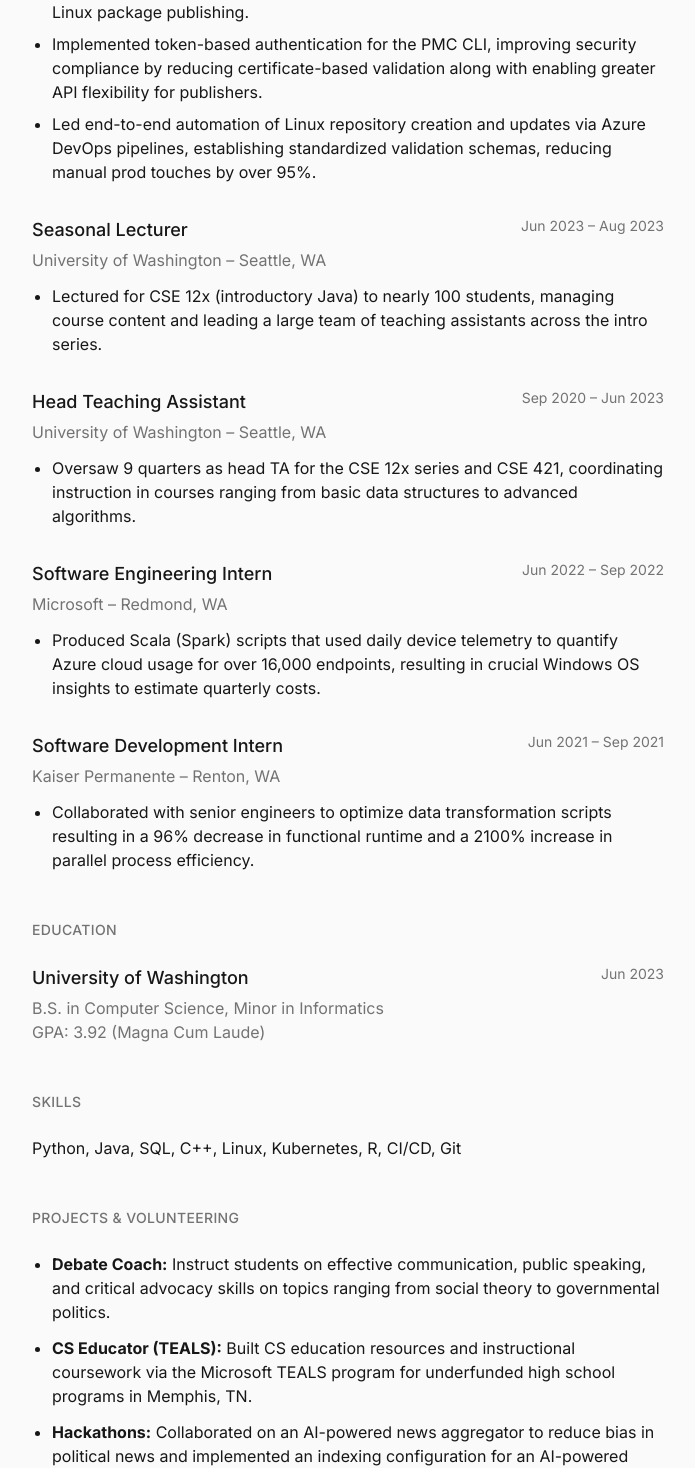
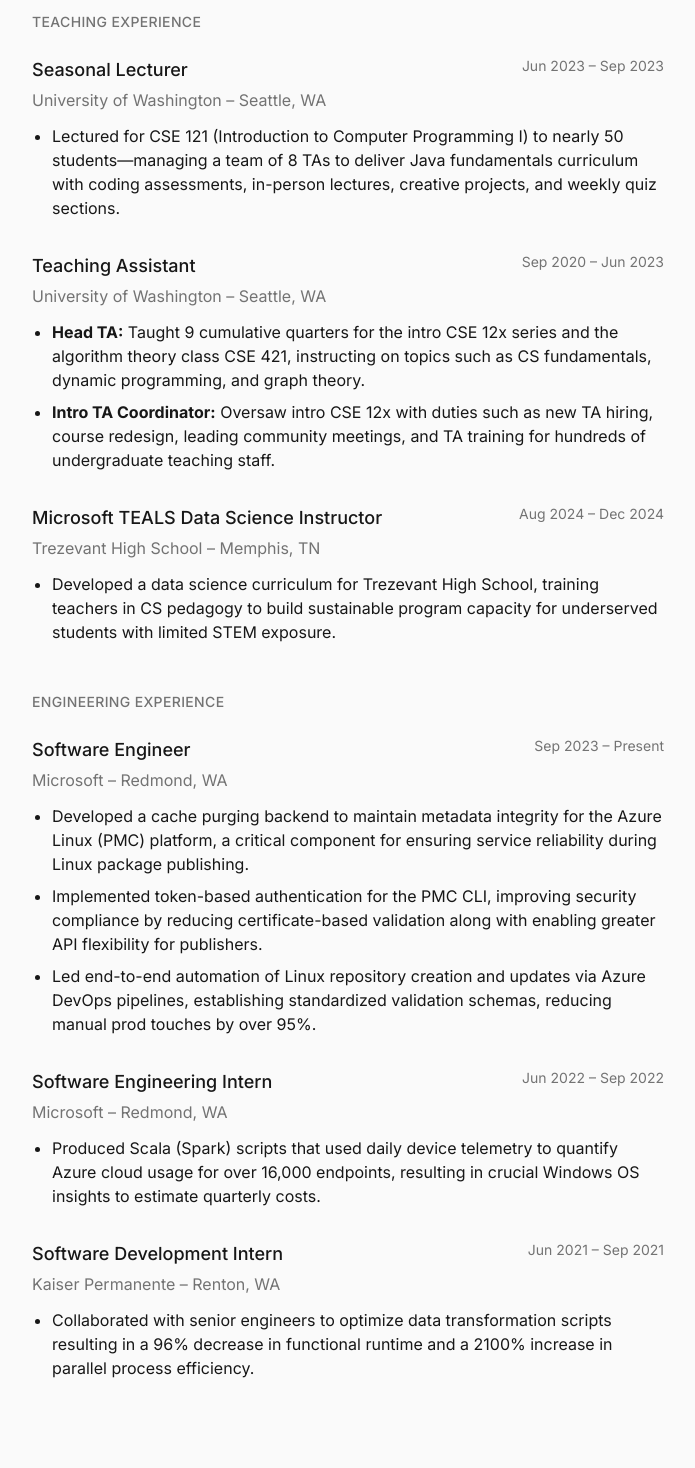
Before and after one commit to dokikaikai/tech-blog, a Next.js app: page /resume in a window 1280 px wide. Shown: the part 388-1856 px from the top of the page, without its empty margins (292-987 px from the left). Built offline with nearby package versions, Linux system fonts and the light colour scheme.

Commit message:
Update resume page structure

```diff
--- a/app/resume/page.tsx
+++ b/app/resume/page.tsx
@@ -20,9 +20,64 @@ export default function ResumePage() {
       </div>
 
       <div className="space-y-12">
-        {/* Experience */}
+        {/* Education */}
         <section>
-          <h2 className="text-sm font-medium text-muted uppercase tracking-wide mb-6">Experience</h2>
+          <h2 className="text-sm font-medium text-muted uppercase tracking-wide mb-6">Education</h2>
+
+          <div>
+            <div className="flex justify-between items-start mb-1">
+              <h3 className="text-lg font-medium text-foreground">University of Washington</h3>
+              <span className="text-sm text-muted">Jun 2023</span>
+            </div>
+            <p className="text-muted">B.S. in Computer Science, Minor in Informatics</p>
+            <p className="text-muted">GPA: 3.92 (Magna Cum Laude)</p>
+          </div>
+        </section>
+
+        {/* Teaching Experience */}
+        <section>
+          <h2 className="text-sm font-medium text-muted uppercase tracking-wide mb-6">Teaching Experience</h2>
+
+          <div className="space-y-8">
+            <div>
+              <div className="flex justify-between items-start mb-1">
+                <h3 className="text-lg font-medium text-foreground">Seasonal Lecturer</h3>
+                <span className="text-sm text-muted">Jun 2023 – Sep 2023</span>
+              </div>
+              <p className="text-muted mb-3">University of Washington – Seattle, WA</p>
+              <ul className="list-disc pl-5 space-y-2 text-foreground">
+                <li>Lectured for CSE 121 (Introduction to Computer Programming I) to nearly 50 students—managing a team of 8 TAs to deliver Java fundamentals curriculum with coding assessments, in-person lectures, creative projects, and weekly quiz sections.</li>
+              </ul>
+            </div>
+
+            <div>
+              <div className="flex justify-between items-start mb-1">
+                <h3 className="text-lg font-medium text-foreground">Teaching Assistant</h3>
+                <span className="text-sm text-muted">Sep 2020 – Jun 2023</span>
+              </div>
+              <p className="text-muted mb-3">University of Washington – Seattle, WA</p>
+              <ul className="list-disc pl-5 space-y-2 text-foreground">
+                <li><strong>Head TA:</strong> Taught 9 cumulative quarters for the intro CSE 12x series and the algorithm theory class CSE 421, instructing on topics such as CS fundamentals, dynamic programming, and graph theory.</li>
+                <li><strong>Intro TA Coordinator:</strong> Oversaw intro CSE 12x with duties such as new TA hiring, course redesign, leading community meetings, and TA training for hundreds of undergraduate teaching staff.</li>
+              </ul>
+            </div>
+
+            <div>
+              <div className="flex justify-between items-start mb-1">
+                <h3 className="text-lg font-medium text-foreground">Microsoft TEALS Data Science Instructor</h3>
+                <span className="text-sm text-muted">Aug 2024 – Dec 2024</span>
+              </div>
+              <p className="text-muted mb-3">Trezevant High School – Memphis, TN</p>
+              <ul className="list-disc pl-5 space-y-2 text-foreground">
+                <li>Developed a data science curriculum for Trezevant High School, training teachers in CS pedagogy to build sustainable program capacity for underserved students with limited STEM exposure.</li>
+              </ul>
+            </div>
+          </div>
+        </section>
+
+        {/* Engineering Experience */}
+        <section>
+          <h2 className="text-sm font-medium text-muted uppercase tracking-wide mb-6">Engineering Experience</h2>
 
           <div className="space-y-8">
             <div>
@@ -35,28 +90,6 @@ export default function ResumePage() {
                 <li>Developed a cache purging backend to maintain metadata integrity for the Azure Linux (PMC) platform, a critical component for ensuring service reliability during Linux package publishing.</li>
                 <li>Implemented token-based authentication for the PMC CLI, improving security compliance by reducing certificate-based validation along with enabling greater API flexibility for publishers.</li>
                 <li>Led end-to-end automation of Linux repository creation and updates via Azure DevOps pipelines, establishing standardized validation schemas, reducing manual prod touches by over 95%.</li>
-              </ul>
-            </div>
-
-            <div>
-              <div className="flex justify-between items-start mb-1">
-                <h3 className="text-lg font-medium text-foreground">Seasonal Lecturer</h3>
-                <span className="text-sm text-muted">Jun 2023 – Aug 2023</span>
-              </div>
-              <p className="text-muted mb-3">University of Washington – Seattle, WA</p>
-              <ul className="list-disc pl-5 space-y-2 text-foreground">
-                <li>Lectured for CSE 12x (introductory Java) to nearly 100 students, managing course content and leading a large team of teaching assistants across the intro series.</li>
-              </ul>
-            </div>
-
-            <div>
-              <div className="flex justify-between items-start mb-1">
-                <h3 className="text-lg font-medium text-foreground">Head Teaching Assistant</h3>
-                <span className="text-sm text-muted">Sep 2020 – Jun 2023</span>
-              </div>
-              <p className="text-muted mb-3">University of Washington – Seattle, WA</p>
-              <ul className="list-disc pl-5 space-y-2 text-foreground">
-                <li>Oversaw 9 quarters as head TA for the CSE 12x series and CSE 421, coordinating instruction in courses ranging from basic data structures to advanced algorithms.</li>
               </ul>
             </div>
 
@@ -83,43 +116,6 @@ export default function ResumePage() {
             </div>
           </div>
         </section>
-
-        {/* Education */}
-        <section>
-          <h2 className="text-sm font-medium text-muted uppercase tracking-wide mb-6">Education</h2>
-
-          <div>
-            <div className="flex justify-between items-start mb-1">
-              <h3 className="text-lg font-medium text-foreground">University of Washington</h3>
-              <span className="text-sm text-muted">Jun 2023</span>
-            </div>
-            <p className="text-muted">B.S. in Computer Science, Minor in Informatics</p>
-            <p className="text-muted">GPA: 3.92 (Magna Cum Laude)</p>
-          </div>
-        </section>
-
-        {/* Skills */}
-        <section>
-          <h2 className="text-sm font-medium text-muted uppercase tracking-wide mb-6">Skills</h2>
-          <p className="text-foreground">Python, Java, SQL, C++, Linux, Kubernetes, R, CI/CD, Git</p>
-        </section>
-
-        {/* Projects & Volunteering */}
-        <section>
-          <h2 className="text-sm font-medium text-muted uppercase tracking-wide mb-6">Projects & Volunteering</h2>
-
-          <ul className="list-disc pl-5 space-y-3 text-foreground">
-            <li>
-              <strong>Debate Coach:</strong> Instruct students on effective communication, public speaking, and critical advocacy skills on topics ranging from social theory to governmental politics.
-            </li>
-            <li>
-              <strong>CS Educator (TEALS):</strong> Built CS education resources and instructional coursework via the Microsoft TEALS program for underfunded high school programs in Memphis, TN.
-            </li>
-            <li>
-              <strong>Hackathons:</strong> Collaborated on an AI-powered news aggregator to reduce bias in political news and implemented an indexing configuration for an AI-powered chatbot&apos;s document search algorithm.
-            </li>
-          </ul>
-        </section>
       </div>
     </div>
   );
```
